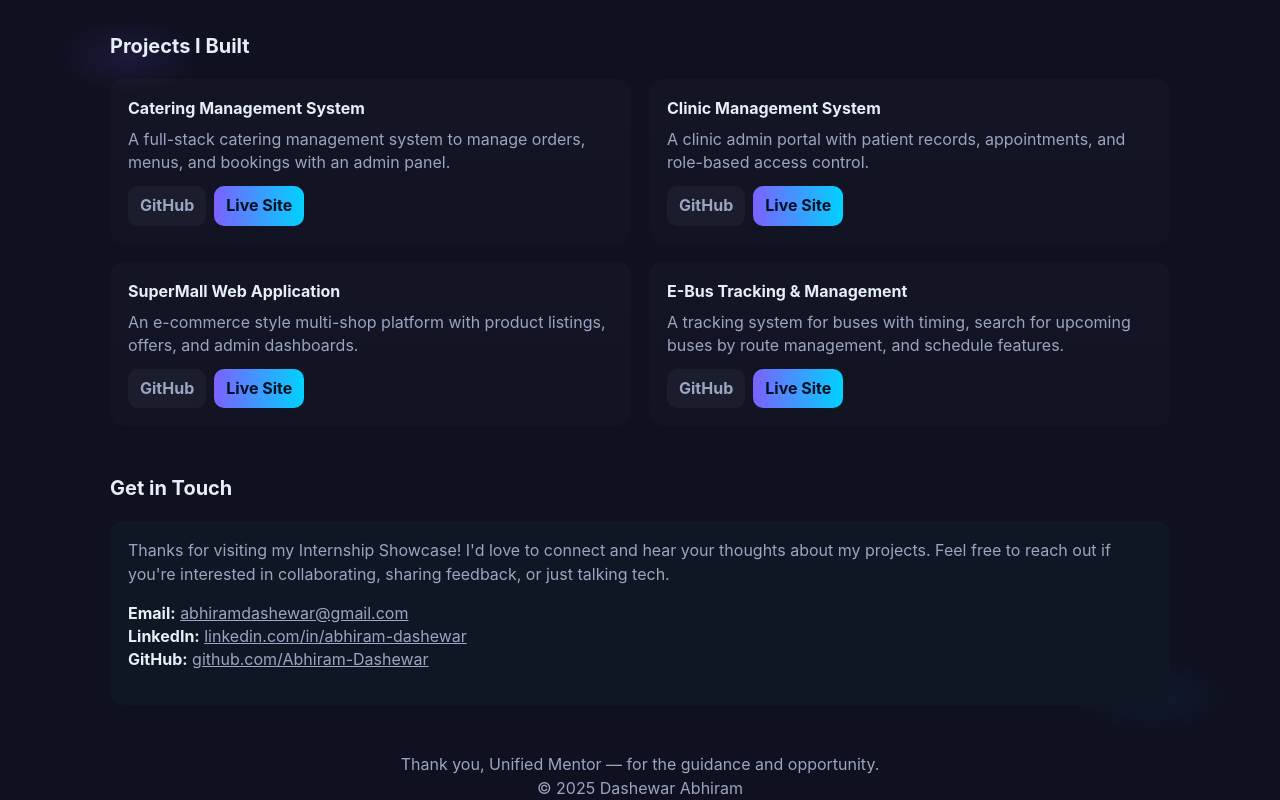
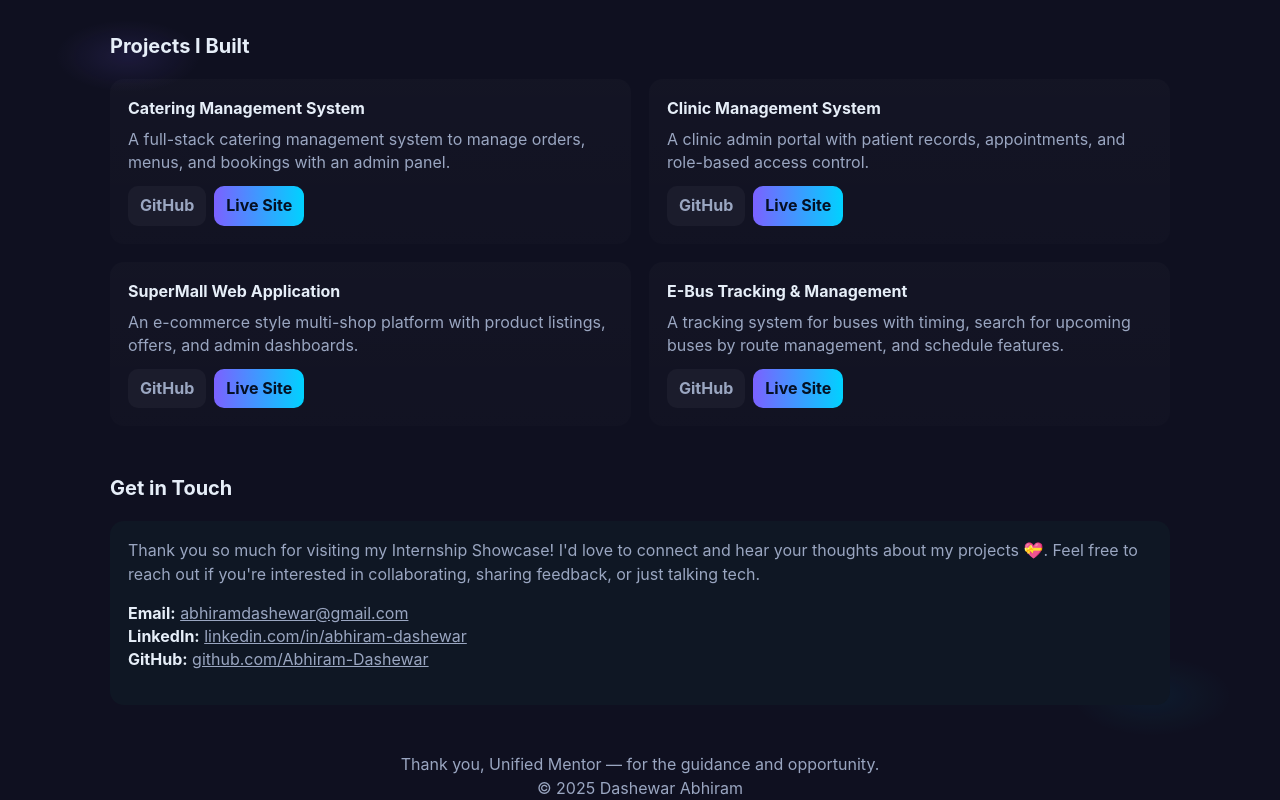
Before and after one commit to Abhiram-Dashewar/Internship-Portfolio, a plain HTML site: page index.html in a window 1280 px wide. Shown: the part 824-1624 px from the top of the page. Drawn offline with Linux system fonts and the light colour scheme.

Commit message:
Update contact section message for clarity

```diff
--- a/index.html
+++ b/index.html
@@ -132,8 +132,8 @@
             <h3 class="section-title">Get in Touch</h3>
             <div class="panel">
                 <p class="muted">
-                    Thanks for visiting my Internship Showcase! I'd love to connect and hear your thoughts about my
-                    projects. Feel free to reach out if you're interested in collaborating, sharing feedback, or just
+                    Thank you so much for visiting my Internship Showcase! I'd love to connect and hear your thoughts about my
+                    projects 💝. Feel free to reach out if you're interested in collaborating, sharing feedback, or just
                     talking
                     tech.
                 </p>
```
